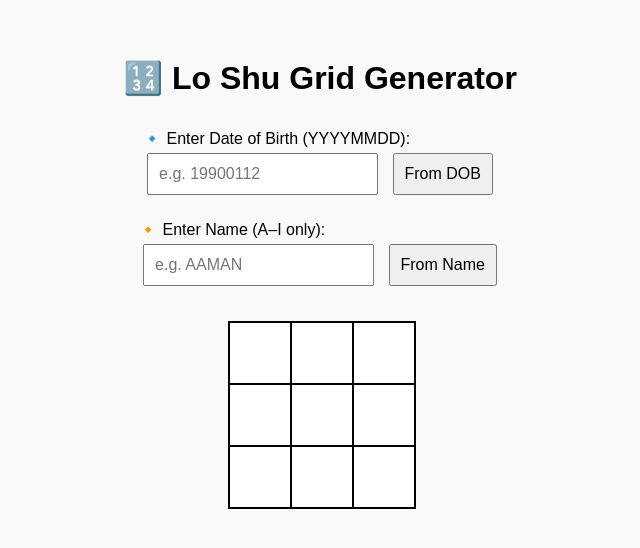
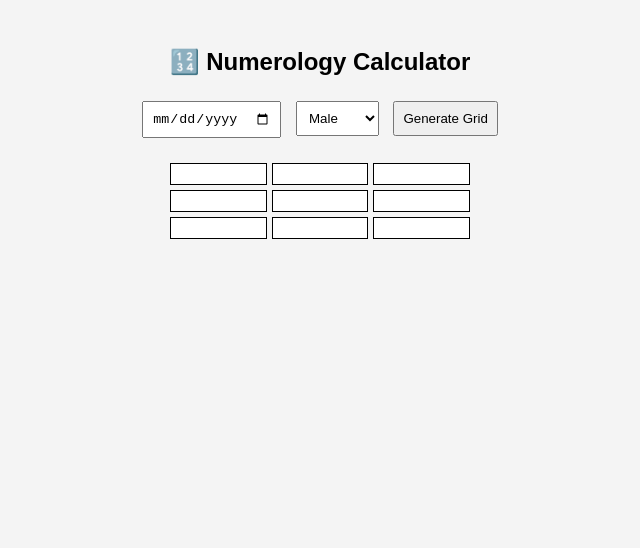
Before and after one commit to Giriraj005/Subway-bhai-, a plain HTML site: page index.html in a window 1280 px wide. Shown: the whole page, without its empty margins (320-960 px from the left). Drawn offline with Linux system fonts and the light colour scheme.

Commit message:
Update index.html

```diff
--- a/index.html
+++ b/index.html
@@ -1,63 +1,53 @@
 <!DOCTYPE html>
 <html lang="en">
 <head>
-  <meta charset="UTF-8" />
-  <title>Lo Shu Grid Generator</title>
+  <meta charset="UTF-8">
+  <title>Numerology Calculator</title>
   <style>
     body {
-      font-family: sans-serif;
-      display: flex;
-      flex-direction: column;
-      align-items: center;
-      padding-top: 30px;
-      background: #f9f9f9;
+      font-family: Arial;
+      text-align: center;
+      background: #f4f4f4;
+      padding: 20px;
     }
-
-    input, button {
-      padding: 10px;
-      margin: 5px;
-      font-size: 16px;
-    }
-
     .grid {
       display: grid;
-      grid-template-columns: repeat(3, 60px);
-      grid-template-rows: repeat(3, 60px);
-      gap: 2px;
+      grid-template-columns: repeat(3, 1fr);
+      width: 300px;
+      margin: 20px auto;
+      gap: 5px;
+    }
+    .cell {
+      border: 1px solid #000;
+      padding: 10px;
+      background: #fff;
+      font-size: 14px;
+    }
+    input, select, button {
+      padding: 8px;
+      margin: 5px;
+    }
+    .results {
       margin-top: 20px;
-    }
-
-    .cell {
-      width: 60px;
-      height: 60px;
-      background-color: #fff;
-      border: 2px solid #000;
-      display: flex;
-      justify-content: center;
-      align-items: center;
       font-size: 18px;
-      font-weight: bold;
-    }
-
-    .section {
-      margin: 10px;
     }
   </style>
 </head>
 <body>
 
-  <h1>🔢 Lo Shu Grid Generator</h1>
+  <h2>🔢 Numerology Calculator</h2>
 
-  <div class="section">
-    <label>🔹 Enter Date of Birth (YYYYMMDD):</label><br />
-    <input type="text" id="dobInput" placeholder="e.g. 19900112" />
-    <button onclick="generateGridFromDOB()">From DOB</button>
-  </div>
+  <input type="date" id="dobInput">
+  <select id="genderSelect">
+    <option value="male">Male</option>
+    <option value="female">Female</option>
+  </select>
+  <button onclick="generateGridFromDOB()">Generate Grid</button>
 
-  <div class="section">
-    <label>🔸 Enter Name (A–I only):</label><br />
-    <input type="text" id="nameInput" placeholder="e.g. AAMAN" />
-    <button onclick="generateGridFromName()">From Name</button>
+  <div class="results">
+    <div id="driverNumber"></div>
+    <div id="conductorNumber"></div>
+    <div id="kuaNumber"></div>
   </div>
 
   <div class="grid" id="loshuGrid">
@@ -73,48 +63,89 @@
   </div>
 
   <script>
-    function clearGrid() {
+    const descriptions = {
+      1: "Leader, ambitious",
+      2: "Peacemaker, sensitive",
+      3: "Creative, fun-loving",
+      4: "Stable, practical",
+      5: "Adventurous, flexible",
+      6: "Caring, responsible",
+      7: "Thinker, spiritual",
+      8: "Powerful, disciplined",
+      9: "Compassionate, emotional"
+    };
+
+    function fillGrid(counts) {
       for (let i = 1; i <= 9; i++) {
-        document.getElementById("cell-" + i).textContent = "";
+        const cell = document.getElementById("cell-" + i);
+        const count = counts[i] || 0;
+        cell.innerHTML = `<div><b>${i}</b></div>
+                          <div>Count: ${count}</div>
+                          <div style="font-size:12px;">${descriptions[i]}</div>`;
       }
     }
 
+    function getDriverNumber(dob) {
+      const day = parseInt(dob.split('-')[2]);
+      let sum = day;
+      while (sum >= 10) {
+        sum = sum.toString().split('').reduce((a, b) => a + parseInt(b), 0);
+      }
+      return sum;
+    }
+
+    function getConductorNumber(dob) {
+      const numbers = dob.replace(/\D/g, '').split('').map(Number);
+      let sum = numbers.reduce((acc, val) => acc + val, 0);
+      while (sum >= 10) {
+        sum = sum.toString().split('').reduce((a, b) => a + parseInt(b), 0);
+      }
+      return sum;
+    }
+
+    function getKuaNumber(dob, gender) {
+      const year = parseInt(dob.split('-')[0]);
+      const lastTwo = year % 100;
+      let sum = lastTwo.toString().split('').reduce((a, b) => a + parseInt(b), 0);
+
+      while (sum >= 10) {
+        sum = sum.toString().split('').reduce((a, b) => a + parseInt(b), 0);
+      }
+
+      let kua;
+      if (gender.toLowerCase() === 'male') {
+        kua = (year >= 2000) ? 9 - sum : 10 - sum;
+      } else {
+        kua = (year >= 2000) ? 6 + sum : 5 + sum;
+      }
+
+      while (kua >= 10) {
+        kua = kua.toString().split('').reduce((a, b) => a + parseInt(b), 0);
+      }
+
+      return kua;
+    }
+
     function generateGridFromDOB() {
-      const dob = document.getElementById("dobInput").value.replace(/\D/g, '');
+      const dob = document.getElementById("dobInput").value;
+      const digits = dob.replace(/\D/g, '');
+      const gender = document.getElementById("genderSelect").value;
       const counts = {};
 
-      for (let digit of dob) {
-        if (digit === "0") continue;
-        counts[digit] = (counts[digit] || 0) + 1;
+      for (let i = 1; i <= 9; i++) counts[i] = 0;
+      for (let digit of digits) {
+        if (digit !== "0") counts[digit]++;
       }
 
-      clearGrid();
-      for (let i = 1; i <= 9; i++) {
-        const cell = document.getElementById("cell-" + i);
-        cell.textContent = counts[i] ? String(i).repeat(counts[i]) : "";
-      }
-    }
+      fillGrid(counts);
 
-    function generateGridFromName() {
-      const name = document.getElementById("nameInput").value.toUpperCase().replace(/[^A-I]/g, '');
-      const letterToNumber = {
-        'A': 1, 'B': 2, 'C': 3, 'D': 4, 'E': 5,
-        'F': 6, 'G': 7, 'H': 8, 'I': 9
-      };
-      const counts = {};
+      const driver = getDriverNumber(dob);
+      const conductor = getConductorNumber(dob);
+      const kua = getKuaNumber(dob, gender);
 
-      for (let char of name) {
-        const num = letterToNumber[char];
-        if (num) {
-          counts[num] = (counts[num] || 0) + 1;
-        }
-      }
-
-      clearGrid();
-      for (let i = 1; i <= 9; i++) {
-        const cell = document.getElementById("cell-" + i);
-        cell.textContent = counts[i] ? String(i).repeat(counts[i]) : "";
-      }
+      document.getElementById("driverNumber").textContent = `🧭 Driver Number: ${driver}`;
+      document.getElementById("conductorNumber").textContent = `🔌 Conductor Number: ${conductor}`;
+      document.getElementById("kuaNumber").textContent = `🌐 KUA Number (${gender}): ${kua}`;
     }
   </script>
 
```
